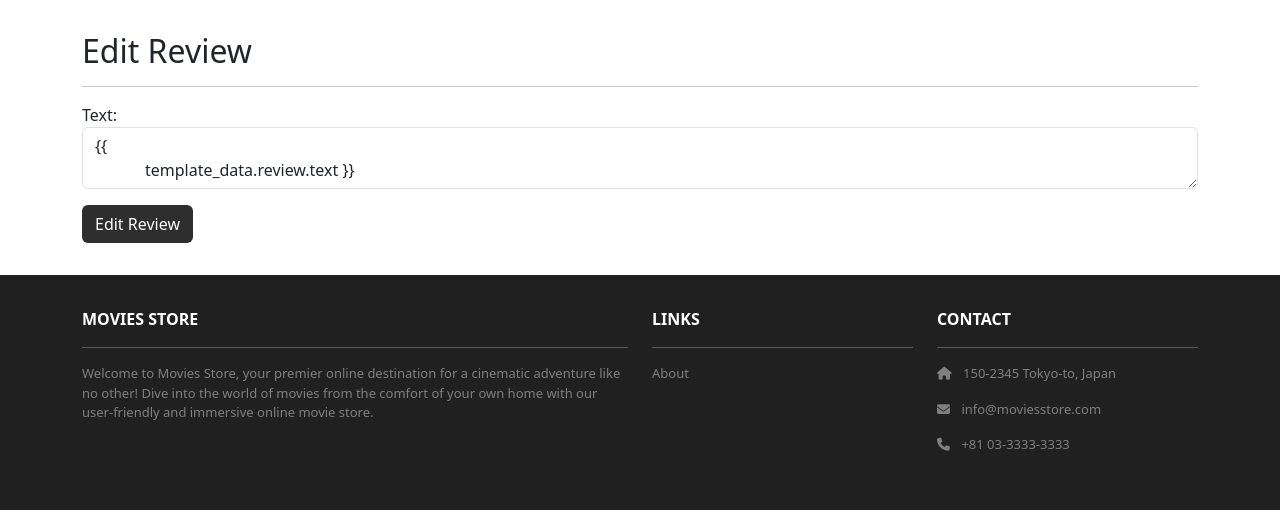
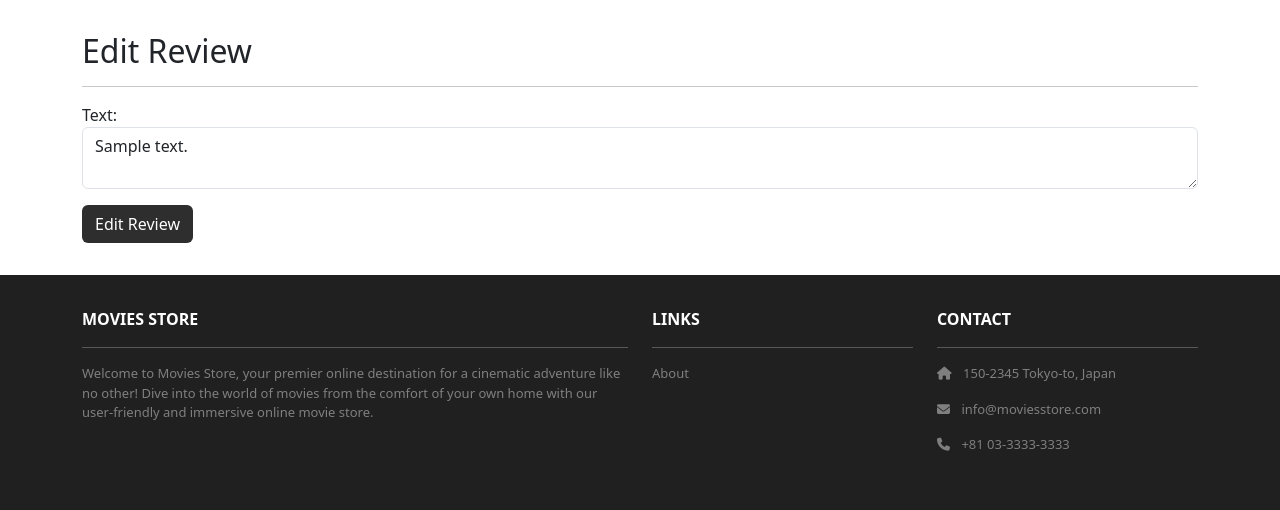
Before and after one commit to sehaparkk/moviesstore, a Django app: template movies/templates/movies/edit_review.html in a window 1280 px wide. Shown: the part 82-592 px from the top of the page. Run offline with Django 5.2, Linux system fonts and the light colour scheme; the template is opened without the code that fills it: most values are stand-ins (such as "Sample title", 1, 10 or a date in 2020); parts of the project's set-up code (start-up, migrations or seed data) failed here and were passed over; some libraries are stand-ins or nearby versions.

Commit message:
review edit page fix

```diff
--- a/movies/templates/movies/edit_review.html
+++ b/movies/templates/movies/edit_review.html
@@ -12,8 +12,7 @@
 
             <label for="text">Text:</label>
             <textarea name="text" required
-            class="form-control" id="text">{{
-            template_data.review.text }}</textarea>
+            class="form-control" id="text">{{ template_data.review.comment }}</textarea>
           </p>
           <div class="text-start">
             <button type="submit"
--- a/moviesstore/settings.py
+++ b/moviesstore/settings.py
@@ -121,6 +121,7 @@
 # https://docs.djangoproject.com/en/5.0/howto/static-files/
 
 STATIC_URL = 'static/'
+STATIC_ROOT = os.path.join(BASE_DIR, 'static')
 
 # Default primary key field type
 # https://docs.djangoproject.com/en/5.0/ref/settings/#default-auto-field
```
